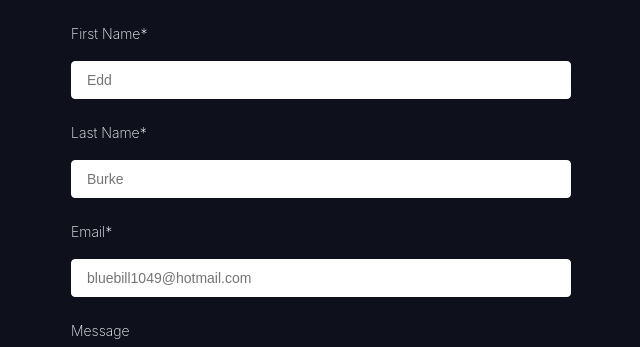
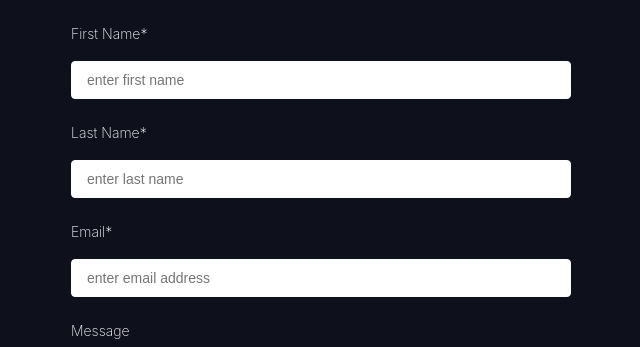
Before and after one commit to bloominstituteoftechnology/React-Testing-Contact-Form, a React (Create React App) app: page / in a window 1280 px wide. Shown: the top 347 px of the page, without its empty margins (319-959 px from the left). Built offline with nearby package versions, Linux system fonts and the light colour scheme.

Commit message:
all tests complete and passed, made corrections to component and added form reset after submission

```diff
--- a/src/components/ContactForm.js
+++ b/src/components/ContactForm.js
@@ -1,5 +1,15 @@
 import React, { useState } from "react";
 import { useForm } from "react-hook-form";
+
+const FormReset = () => {
+  Array.from(document.querySelectorAll("input")).forEach(
+    input => (input.value = ""))
+}
+
+const LabelReset = () => {
+  Array.from(document.querySelectorAll("textarea")).forEach(
+    label => (label.value = ""))
+}
 
 
 
@@ -10,6 +20,9 @@ const ContactForm = () => {
   });
   const onSubmit = (data) => {
     setData(data);
+    FormReset();
+    LabelReset();
+
   };
 
   return (
@@ -20,11 +33,15 @@ const ContactForm = () => {
           <input
             id='firstName'
             name="firstName"
-            placeholder="Edd"
-            ref={register({ required: true, maxLength: 3 })}
+            placeholder="enter first name"
+            ref={register({
+              required: true,
+              maxLength: 10,
+            })}
+
           />
           {errors.firstName && (
-            <p>Looks like there was an error: {errors.firstName.type}</p>
+            <p>Looks like there was an error: {errors.firstName.message}</p>
           )}
         </div>
 
@@ -33,8 +50,11 @@ const ContactForm = () => {
           <input
             id="lastName"
             name="lastName"
-            placeholder="Burke"
-            ref={register({ required: true })}
+            placeholder="enter last name"
+            ref={register({
+              required: true,
+              minLength: 2
+            })}
           />
           {errors.lastName && (
             <p>Looks like there was an error: {errors.lastName.type}</p>
@@ -47,19 +67,27 @@ const ContactForm = () => {
           </label>
           <input name="email"
             id="email"
-            placeholder="bluebill1049@hotmail.com"
-            ref={register({ required: true })}
+            placeholder="enter email address"
+            ref={register({
+              required: true,
+              pattern: {value: /^[A-Z0-9._%+-]+@[A-Z0-9.-]+\.[A-Z]{2,}$/i,
+              message: 'invalid email address'
+            }
+          })}
           />
           {errors.email && (
-            <p>Looks like there was an error: {errors.email.type}</p>
+            <p>Looks like there was an error: {errors.email.message}</p>
           )}
         </div>
+
         <div>
           <label htmlFor="message">Message</label>
           <textarea
             name="message"
             id="message"
-            ref={register({ required: false })}
+            ref={register({
+              required: false
+            })}
           />
         </div>
         {data && (
```
Also changed, not shown: 1 other file (tests, documents, lock files or other folders).
